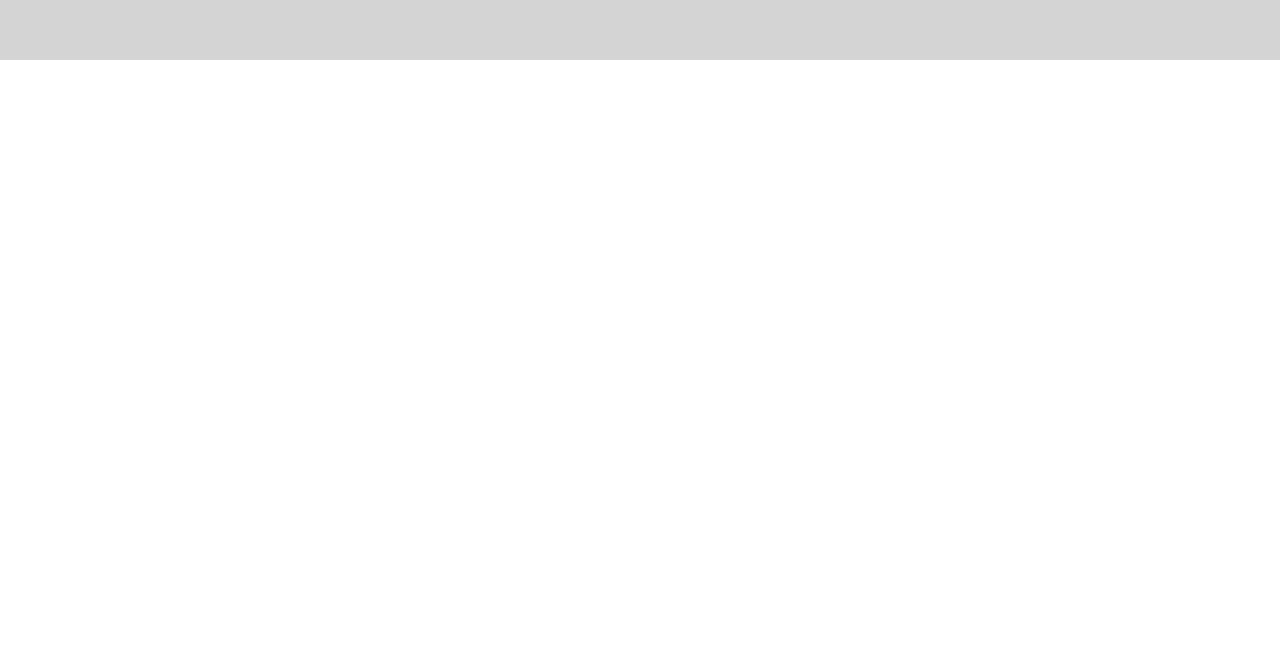
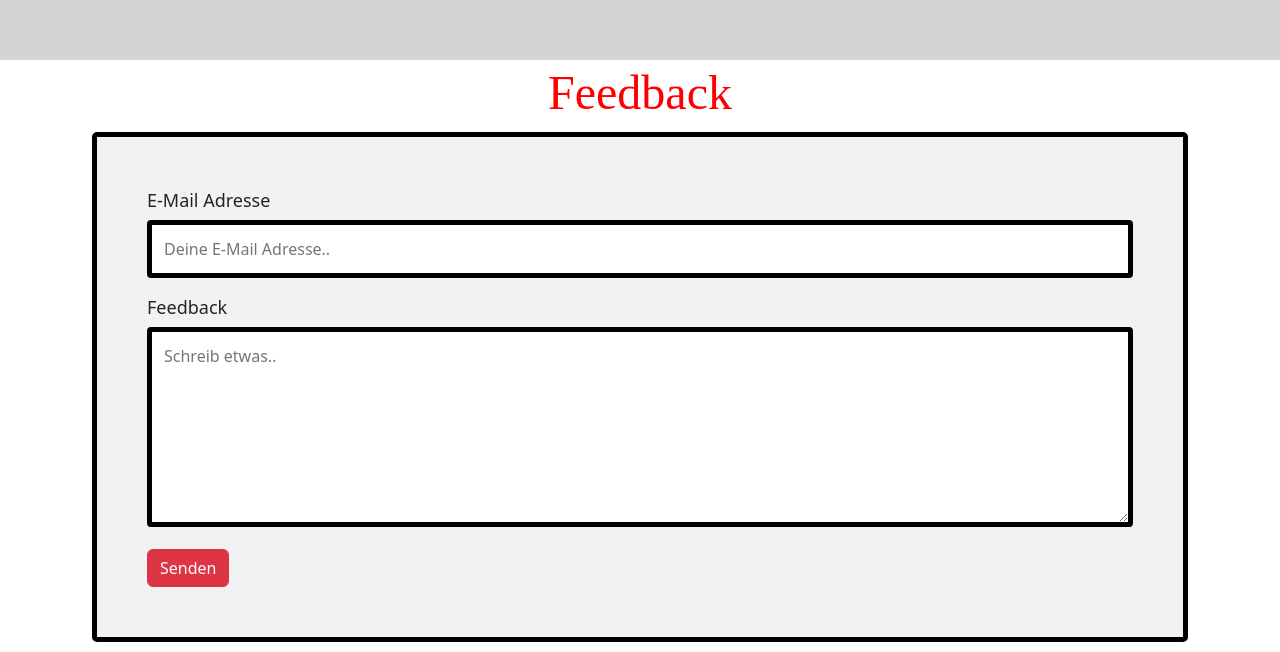
Before and after one commit to ReapreZ/madn-vue, a Vue app: page /feedback in a window 1280 px wide. Shown: the part 500-1152 px from the top of the page. Before the commit the page ends 800 px from the top, so only its background shows below. Built offline with nearby package versions, Linux system fonts and the light colour scheme.

Commit message:
added feedback

```diff
--- /dev/null
+++ b/src/components/Feedback.vue
@@ -0,0 +1,87 @@
+<template>
+    <div>
+      <div class="container mt-1">
+        <h1 class="feedback-header">Feedback</h1>
+        <div class="feedback">
+          <form @submit.prevent="submitFeedback">
+            <label for="email" style="font-size: large;">E-Mail Adresse</label>
+            <input v-model="email" type="text" id="email" name="mail" placeholder="Deine E-Mail Adresse..">
+
+            <label for="feedback" style="font-size: large;">Feedback</label>
+            <textarea v-model="feedback" id="feedback" name="fb" placeholder="Schreib etwas.." style="height:200px"></textarea>
+
+            <button type="submit" class="btn btn-danger feedback-button" style="--clr:#ff3333">
+              <span>Senden</span>
+            </button>
+          </form>
+        </div>
+      </div>
+    </div>
+  </template>
+
+  <script>
+  export default {
+    data() {
+      return {
+        email: '',
+        feedback: '',
+      };
+    },
+    methods: {
+      submitFeedback() {
+        // Add your logic to handle the form submission, for example, sending feedback to the server
+        console.log('Email:', this.email);
+        console.log('Feedback:', this.feedback);
+        // You can make an API call or perform any other actions here
+      },
+    },
+  };
+  </script>
+
+  <style scoped>
+  h1.feedback-header {
+    font-family: 'Poppins';
+    font-size: 48px;
+    text-align: center;
+    color: red;
+  }
+
+  input[type="text"],
+  select,
+  textarea {
+    width: 100%;
+    padding: 12px;
+    border: 5px solid #000000;
+    border-radius: 4px;
+    box-sizing: border-box;
+    margin-top: 6px;
+    margin-bottom: 16px;
+    resize: vertical;
+  }
+
+  a.feedback-button {
+    background: #000;
+    color: #fff;
+    text-decoration: none;
+    font-size: 1.5em;
+    letter-spacing: 0.1em;
+    font-weight: 400;
+    padding: 5px 20px;
+    cursor: pointer;
+    transition: 0.5s;
+  }
+
+  a.feedback-button:hover {
+    background: var(--clr);
+    letter-spacing: 0.25em;
+    box-shadow: 0 0 35px var(--clr);
+  }
+
+  .feedback {
+    margin: 10px;
+    border-radius: 5px;
+    border: 5px solid #000000;
+    background-color: #f2f2f2;
+    padding: 50px;
+  }
+  </style>
--- a/src/router/index.js
+++ b/src/router/index.js
@@ -1,5 +1,7 @@
 import { createRouter, createWebHistory } from 'vue-router'
 import HomeView from '../views/HomeView.vue'
+import AboutView from '../views/AboutView.vue'
+import FeedbackView from '../views/FeedbackView.vue'
 
 const router = createRouter({
   history: createWebHistory(import.meta.env.BASE_URL),
@@ -7,17 +9,18 @@ const router = createRouter({
     {
       path: '/',
       name: 'home',
-      component: HomeView
+      component: HomeView,
     },
     {
       path: '/about',
       name: 'about',
-      // route level code-splitting
-      // this generates a separate chunk (About.[hash].js) for this route
-      // which is lazy-loaded when the route is visited.
-      component: () => import('../views/AboutView.vue')
+      component: AboutView,
+    },
+    {
+      path: '/feedback',
+      name: 'feedback',
+      component: FeedbackView,
     }
-
   ]
 })
 
--- /dev/null
+++ b/src/views/FeedbackView.vue
@@ -0,0 +1,15 @@
+<template>
+    <div>
+      <Feedback />
+    </div>
+  </template>
+
+  <script>
+  import Feedback from '@/components/Feedback.vue';
+
+  export default {
+    components: {
+      Feedback,
+    },
+  };
+  </script>
```
Also changed, not shown: 1 other file (tests, documents, lock files or other folders).
